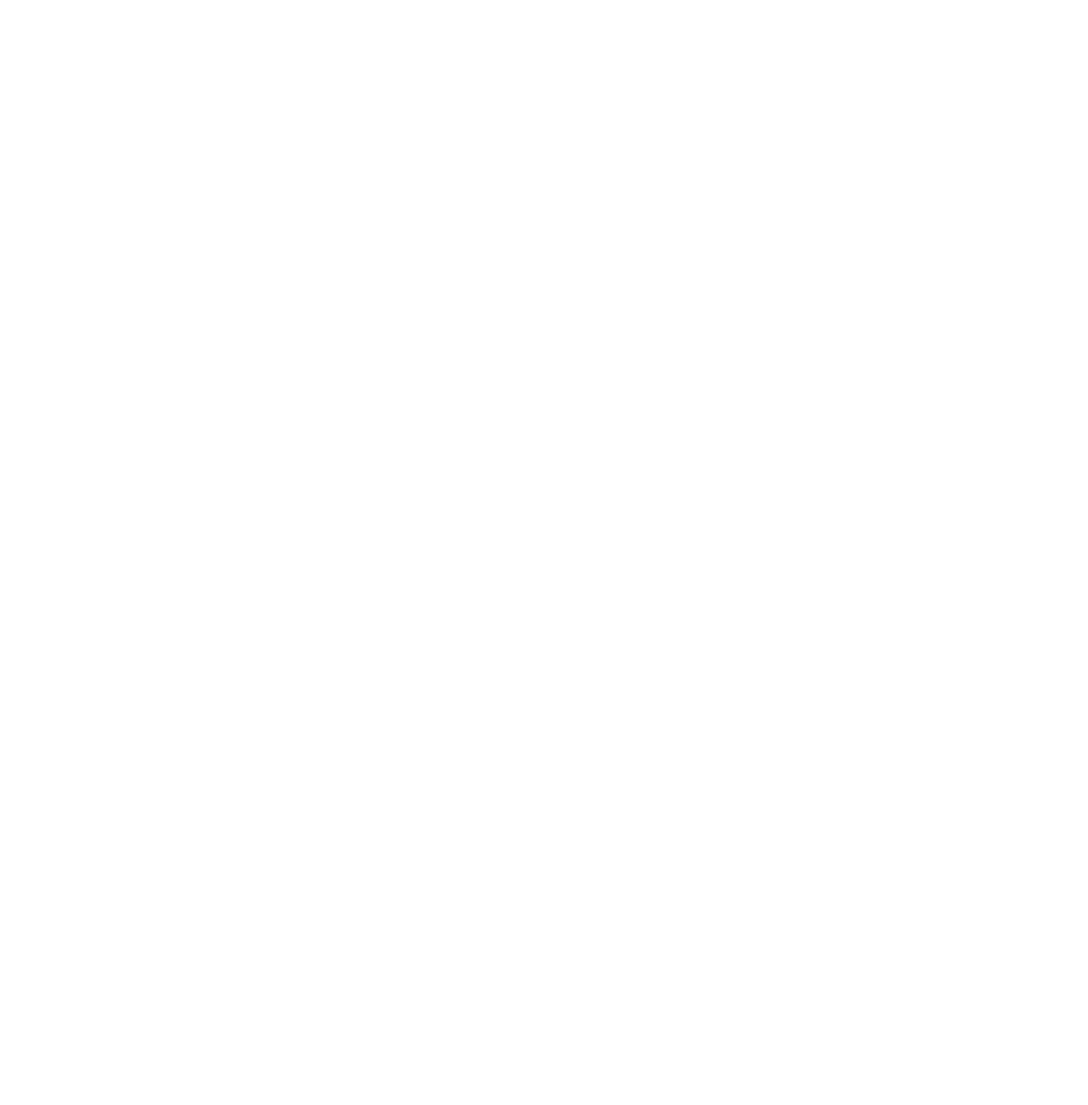
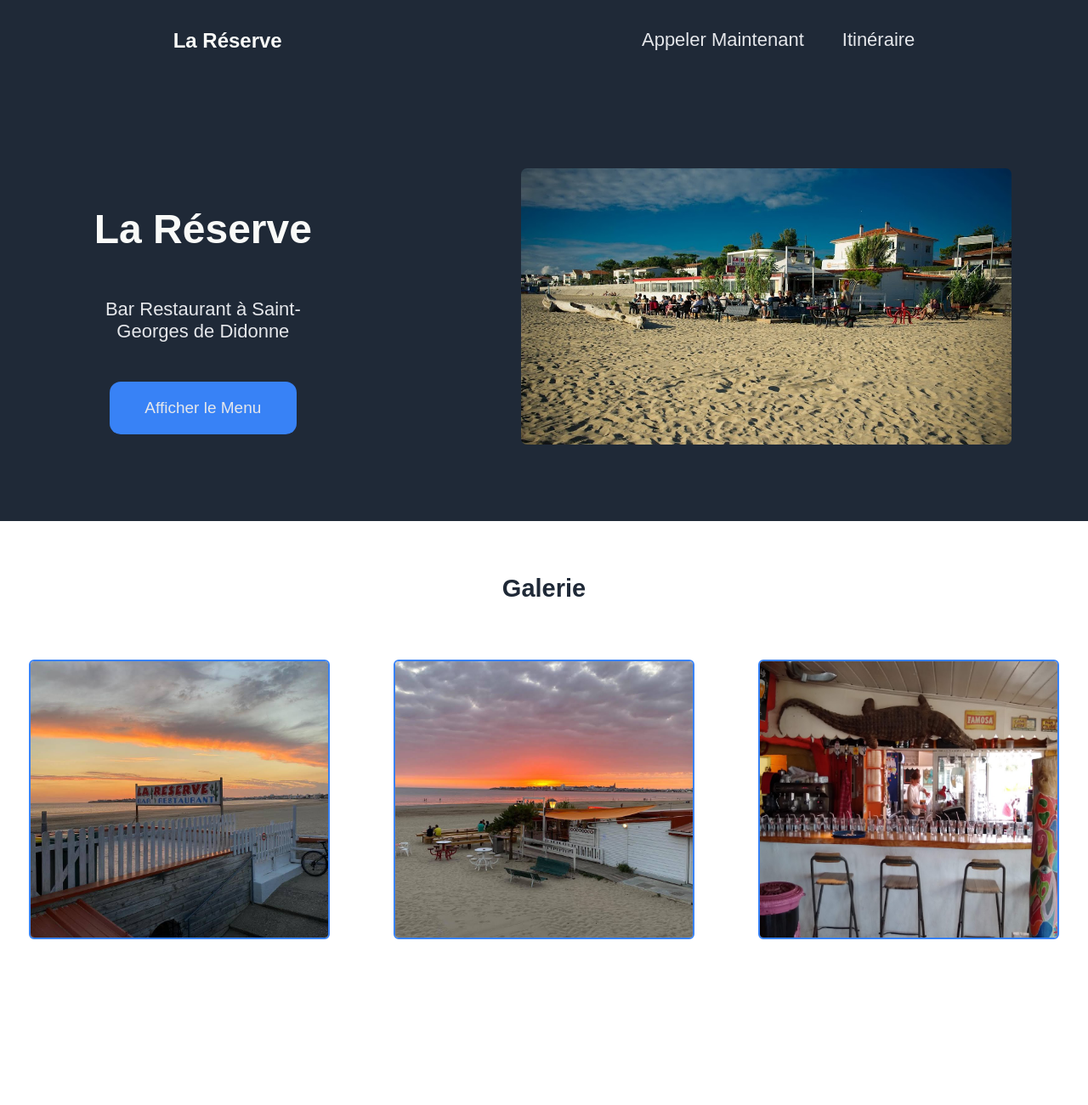
Before and after one commit to JY-PROG/FlexProject, a plain HTML site: page index.html in a window 1280 px wide. Shown: the top 1300 px of the page at 85% size. Before the commit the page ends 800 px from the top, so only its background shows below. Drawn offline with Linux system fonts and the light colour scheme.

Commit message:
SiteFinish

```diff
--- a/index.html
+++ b/index.html
@@ -4,9 +4,82 @@
     <meta charset="UTF-8">
     <meta http-equiv="X-UA-Compatible" content="IE=edge">
     <meta name="viewport" content="width=device-width, initial-scale=1.0">
-    <title>WebsiteAwesome</title>
+    <link rel="stylesheet" href="style.css">
+    <title>Régates de Royan - Accueil</title>
 </head>
 <body>
+    <div class="heroPage">
+
+        <header>
+            <div class="logo">La Réserve</div>
+
+            <ul class="links">
+                <li><a href="#">Appeler Maintenant</a></li>
+                <li><a href="#">Itinéraire</a></li>
+            </ul>
+        </header>
+
+        <div class="hello">
+            <div class="helloContent">
+
+                <h1>La Réserve</h1>
+                <p>Bar Restaurant à Saint-Georges de Didonne</p>
+
+                <button type="button">Afficher le Menu</button>
+
+            </div>
+            <img src="image/BgContact.jpg" id="imgHero">
+
+        </div>
+    </div>
+
+
+    <div class="about">
+            <h2>Galerie</h2>
+            <div class="aboutContent">
+
+                <div>
+                    <img src="image/reserve2.jpg">
+                </div>
+
+                <div>
+                    <img src="image/reserve4.jpg">
+                </div>
+
+                <div>
+                    <img src="image/reserve7.jpg">
+                </div>
+            </div>
+    </div>
+
+    <div class="info">
+        <div class="infoContent">
+               <p>Institution Royannaise, la Réserve est un établissement familial situé sur la plage de la Grande-Conche de Saint Georges de Didonne. <br>
+                <br>
+                 La Réserve est née il y a plus de 35 ans et fut le premier restaurant aux saveurs mexicaines de la région. Mimi, son fils Thomas et notre équipe vous accueillent dans un cadre décontracté à l’ambiance chaleureuse pour un moment convivial. Lors de votre visite, vous y verrez des amis déguster des tapas les pieds dans le sable, des familles manger sur notre terrasse colorée et le tout danser à partir du coucher du soleil. <br>
+                <br>
+                N’hésitez pas à venir nous voir, pour profiter de notre terrasse sur la plage ou danser sur le rythme des années 80 devant un magnifique coucher de soleil.</p>
+        </div>
+
+    </div>
+
+    <div class="bonjour">
+
+        <div class="bonjourContent">
+            <h2>Recrutement Saisonnier</h2>
+
+            <p>Nous recherchons des Saisonnier pour la saison 2023!</p>
+        </div>
+
+        <button type="button">Nous Rejoindre!</button>
+
+    </div>
+
+
+
+    <div class="footer">
+        Copyright © The Odin Project 2021
+    </div>
 
 </body>
 </html>
--- a/style.css
+++ b/style.css
@@ -0,0 +1,199 @@
+
+body{
+    margin: 0;
+    background: #fff;
+    font-family:Arial, Helvetica, sans-serif;
+}
+
+
+.heroPage{
+    background: #1F2937;
+}
+
+header{
+    display: flex;
+    justify-content: space-around;
+    padding: 16px;
+    padding-top: 34px;
+    gap: 48px ;
+    padding-bottom: 46px;
+}
+
+.logo{
+    color: #F9FAF8;
+    font-size: 24px;
+    font-weight: bolder;
+}
+
+.links, a{
+    display: flex;
+    list-style: none;
+    text-decoration: none;
+    color:#E5E7EB;
+    font-size: 22px;
+    margin: 0;
+    padding: 0;
+    gap: 45px;
+}
+
+ a:hover{
+    color: #3882F6;
+}
+
+
+.hello{
+    display: flex;
+    color: #F9FAF8;
+    background-color: #1F2937;
+    align-items: center;
+    justify-content: center;
+    padding: 90px;
+}
+
+.helloContent{
+    display: flex;
+    flex-direction: column;
+    flex-basis: 450px;
+    text-align: center;
+    align-items: center;
+    margin-right: 225px;
+}
+
+.helloContent h1{
+    font-size: 48px;
+    font-weight: bolder;
+    color: #F9FAF8;
+}
+
+.helloContent p,
+.infoContent p
+{
+   font-size: 22px;
+   color: #E5E7EB;
+   padding-bottom: 24px;
+}
+
+.helloContent button{
+    border: 2px solid transparent;
+    border-radius: 13px;
+    width: 220px;
+    padding: 18px 26px;
+    font-size: 19px;
+    background-color: #3882F6;
+    color: #E5E7EB;
+}
+
+button:hover{
+    border: 2px solid #3882F6;
+    background-color: #1F2937;
+}
+
+
+#imgHero{
+    width: 625px;
+    height: 325px;
+    border-radius: 7px;
+}
+
+
+
+.about{
+    background-color: #fff;
+    padding-top: 39px;
+}
+
+h2{
+    font-size: 29px;
+    text-align: center;
+    color: #1F2937;
+    margin-bottom: 28px;
+}
+
+.aboutContent{
+    display: flex;
+    flex-direction: row;
+    justify-content: center;
+    gap: 75px;
+    padding: 39px;
+}
+
+.aboutContent img{
+    width: 350px;
+    height: 325px;
+    border: 2px solid #3882F6;
+    border-radius: 6px;
+}
+
+.info{
+    display: flex;
+    padding-top: 195px;
+}
+
+.infoContent{
+    background-color: #E5E7EB;
+    align-items: center;
+}
+
+.info p{
+    color: #1F2937;
+    text-align: left;
+    margin: 130px 130px;
+}
+
+.bonjour{
+    display: flex;
+    background-color: #3882F6;
+    text-align: left;
+    height: 90px;
+    margin: 225px;
+    padding: 60px;
+    justify-content: space-around;
+    border-radius: 9px;
+
+}
+
+.bonjourContent{
+    display: flex;
+    flex-direction: column;
+    justify-content: space-around;
+    text-align: center;
+    align-items: center;
+    padding-left: 60px;
+    margin-right: 225px;
+}
+
+.bonjourContent h2{
+    color: #fff;
+    text-align: left;
+}
+
+.bonjourContent p{
+    color: #fff;
+    font-size: 22px;
+}
+
+
+.bonjour button {
+    color: #fff;
+    border: 2px solid #fff;
+    background-color: #3882F6;
+    width: 225px;
+    padding: 35px 18px;
+    border-radius: 13px;
+    font-size: 20px;
+
+}
+
+.bonjour button:hover{
+    background-color: #3270d3;
+}
+
+
+.footer{
+    display: flex;
+    color: #fff;
+    height: 80px;
+    justify-content: center;
+    align-items: center;
+    background-color: #1F2937;
+}
```
Also changed, not shown: image/BgContact.jpg (added), image/reserve1.jpg (added), image/reserve10.jpg (added), image/reserve2.jpg (added), image/reserve4.jpg (added), image/reserve5.png (added), image/reserve6.jpg (added), image/reserve7.jpg (added), 1 other file.
